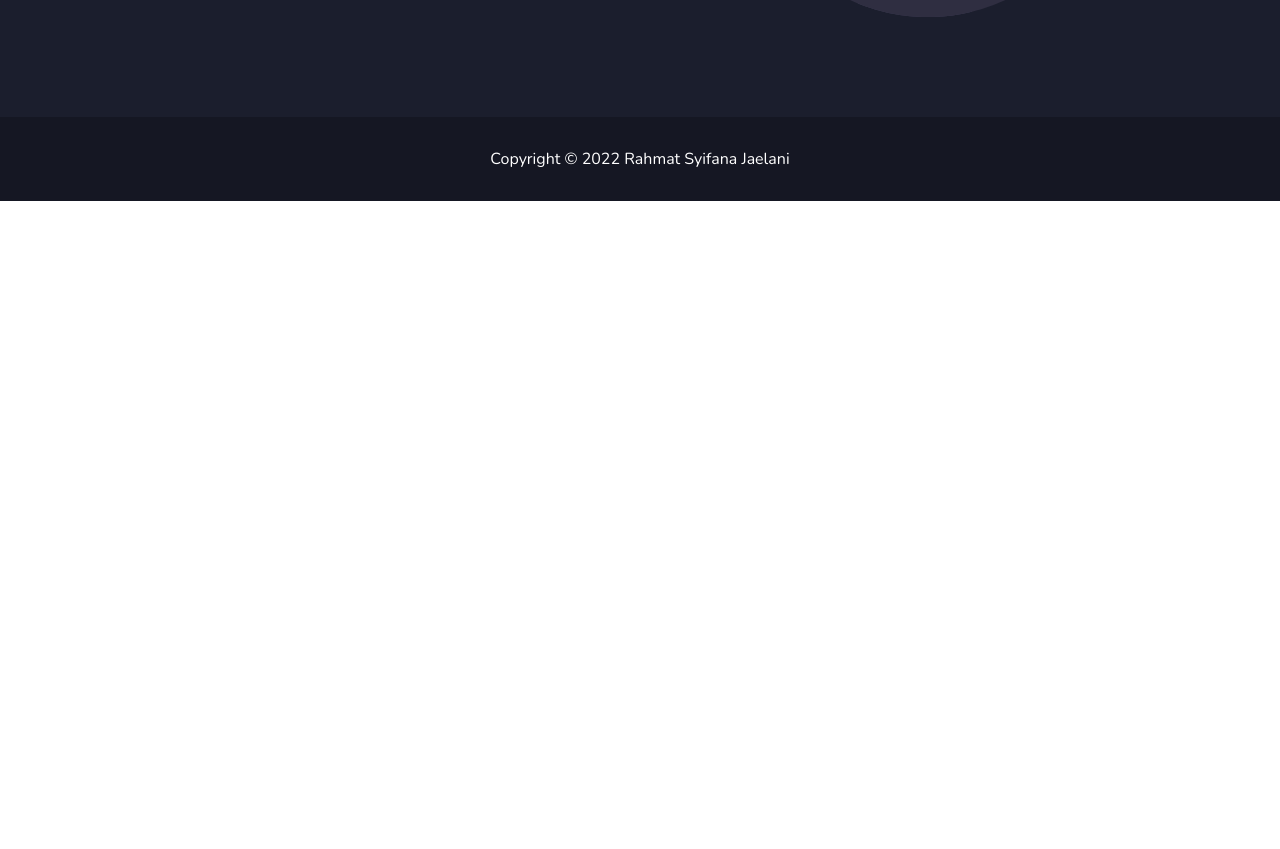
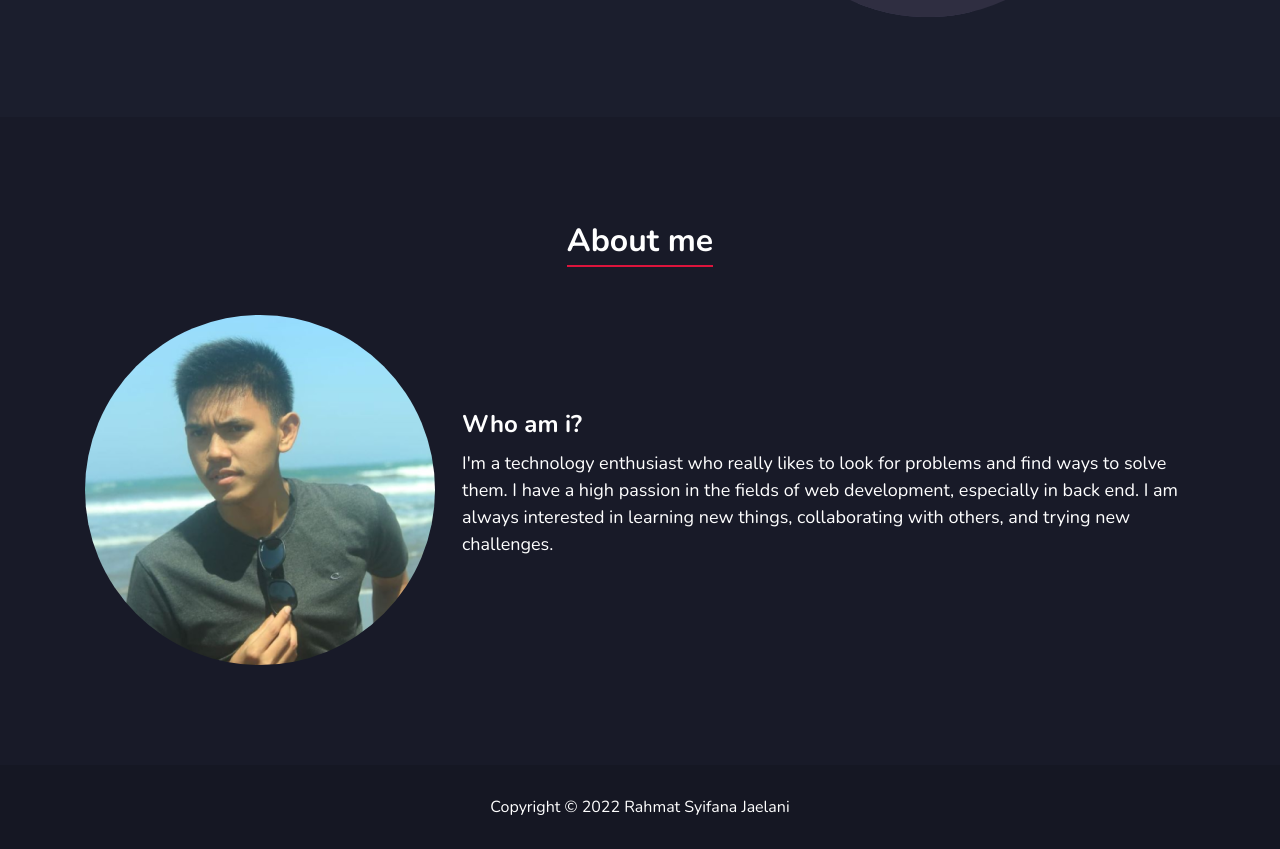
Before and after one commit to rahmatsyifana12/my-portfolio-v2, a React (Create React App) app: page / in a window 1280 px wide. Shown: the part 561-1410 px from the top of the page. Before the commit the page ends 800 px from the top, so only its background shows below. Built offline with nearby package versions, Linux system fonts and the light colour scheme.

Commit message:
Add about component

```diff
--- a/src/components/About/About.jsx
+++ b/src/components/About/About.jsx
@@ -1,5 +1,29 @@
 function About() {
-
+    return (
+        <section id="about" className="about">
+            <div className="container">
+                <div className="topper">
+                    <div className="title fw-bold">About me</div>
+                    <div className="line mb-5" style={{width: "146.34px"}}></div>
+                </div>
+                <div className="row align-items-center">
+                    <div className="col-md-4">
+                        <div className="about-img">
+                            <img className="img-fluid follow ratio ratio-1x1 position-relative" src="/images/about-me.png" alt="about img"/>
+                        </div>
+                    </div>
+                    <div className="col-md-8">
+                        <div className="about-me">
+                            <div className="about-me-title fw-bold mb-2">Who am i?</div>
+                            <p className="desc">
+                                I'm a technology enthusiast who really likes to look for problems and find ways to solve them. I have a high passion in the fields of web development, especially in back end. I am always interested in learning new things, collaborating with others, and trying new challenges.
+                            </p>
+                        </div>
+                    </div>
+                </div>
+            </div>
+        </section>
+    );
 }
 
 export default About;
--- a/src/components/Home/Home.jsx
+++ b/src/components/Home/Home.jsx
@@ -1,12 +1,14 @@
+import About from "../About/About";
 import Footer from "../Footer/Footer";
 import Navbar from "../Navbar/Navbar";
 import HomeSection from "./HomeSection";
 
 function Home() {
     return (
-        <div className="">
+        <div>
             <Navbar />
             <HomeSection />
+            <About />
             <Footer />
         </div>
     );
```
Also changed, not shown: public/images/about-me.png (added).
